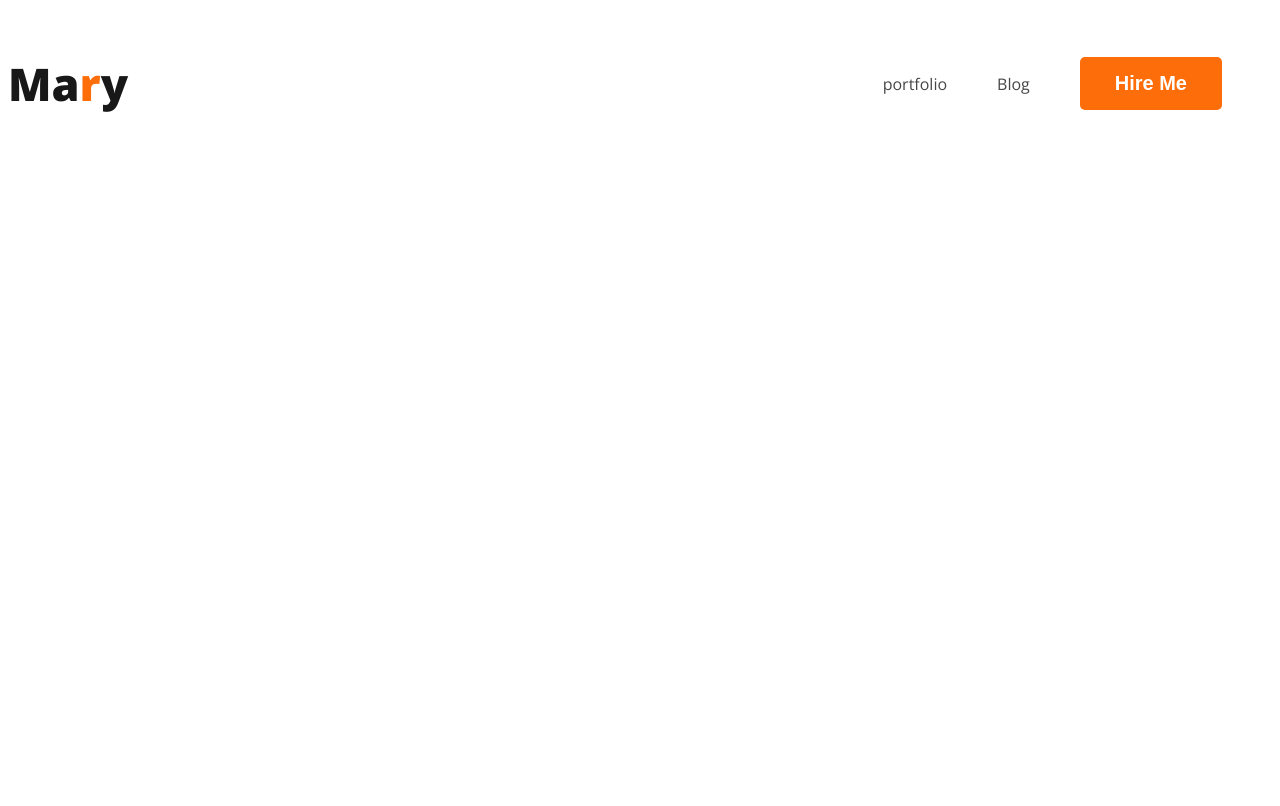
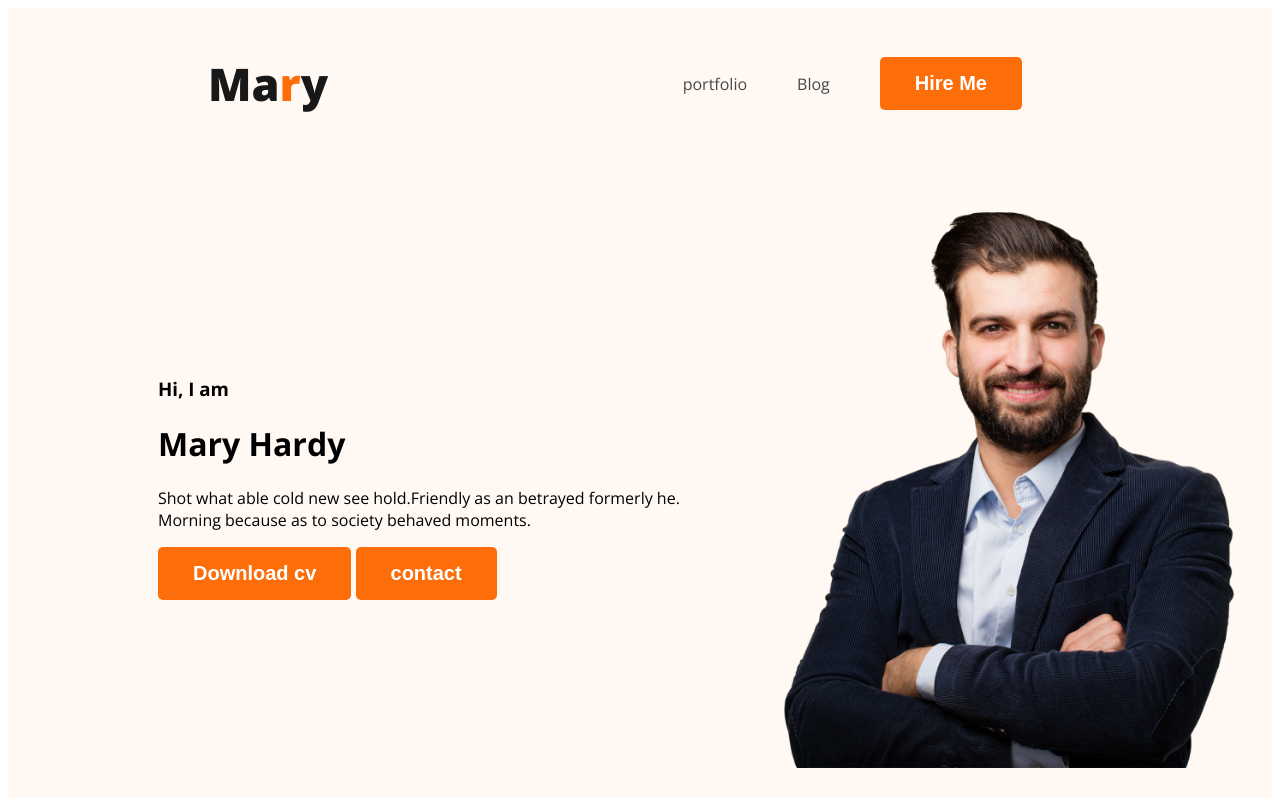
Before and after one commit to jafrinajuthi/deginerdevoloper-portfolio, a plain HTML site: page index.html in a window 1280 px wide. Drawn offline with nearby package versions, Linux system fonts and the light colour scheme.

Commit message:
banner content add

```diff
--- a/index.html
+++ b/index.html
@@ -11,7 +11,7 @@
     <link href="https://fonts.googleapis.com/css2?family=Lato:wght@400;700;900&family=Open+Sans:wght@400;700;800&display=swap" rel="stylesheet">
 </head>
 <body>
-    <header>
+    <header class="header">
        <nav>
         <h3 class="nav-title">Ma<span class="text-primary">r</span>y</h3>
         <ul>
@@ -20,6 +20,16 @@
             <li><button class="btn-primary">Hire Me</button></li>
         </ul>
        </nav>
+       <div class="banner">
+         <div>
+            <h3 class="banner-greeting">Hi, I  am</h3>
+            <h1 class="banner-title">Mary Hardy</h1>
+            <p>Shot what able cold new see hold.Friendly as an betrayed formerly he. Morning because as to society behaved moments.</p>
+            <button class="btn-primary">Download cv</button>
+            <button class="btn-primary">contact</button>
+        </div>
+        <img class="profile-pic" src="images/hardy.png" alt="">
+       </div>
     </header>
     <main>
 
--- a/style/portfolio.css
+++ b/style/portfolio.css
@@ -21,6 +21,8 @@ body {
 nav {
     display: flex;
     justify-content: space-between;
+    align-items: center;
+    margin: 0px 200px;
 }
 .nav-title {
 color: #181818;
@@ -42,3 +44,18 @@ nav a {
     text-decoration: none;
     color:  #474747;
 }
+
+/* header related style*/
+
+.header {
+    background-color: #fff8f3;
+}
+.banner {
+    padding: 30px 30px 30px 150px;
+    display: flex;
+    align-items: center;
+}
+
+.banner .profile-pic {
+    width: 500px;
+}
```
